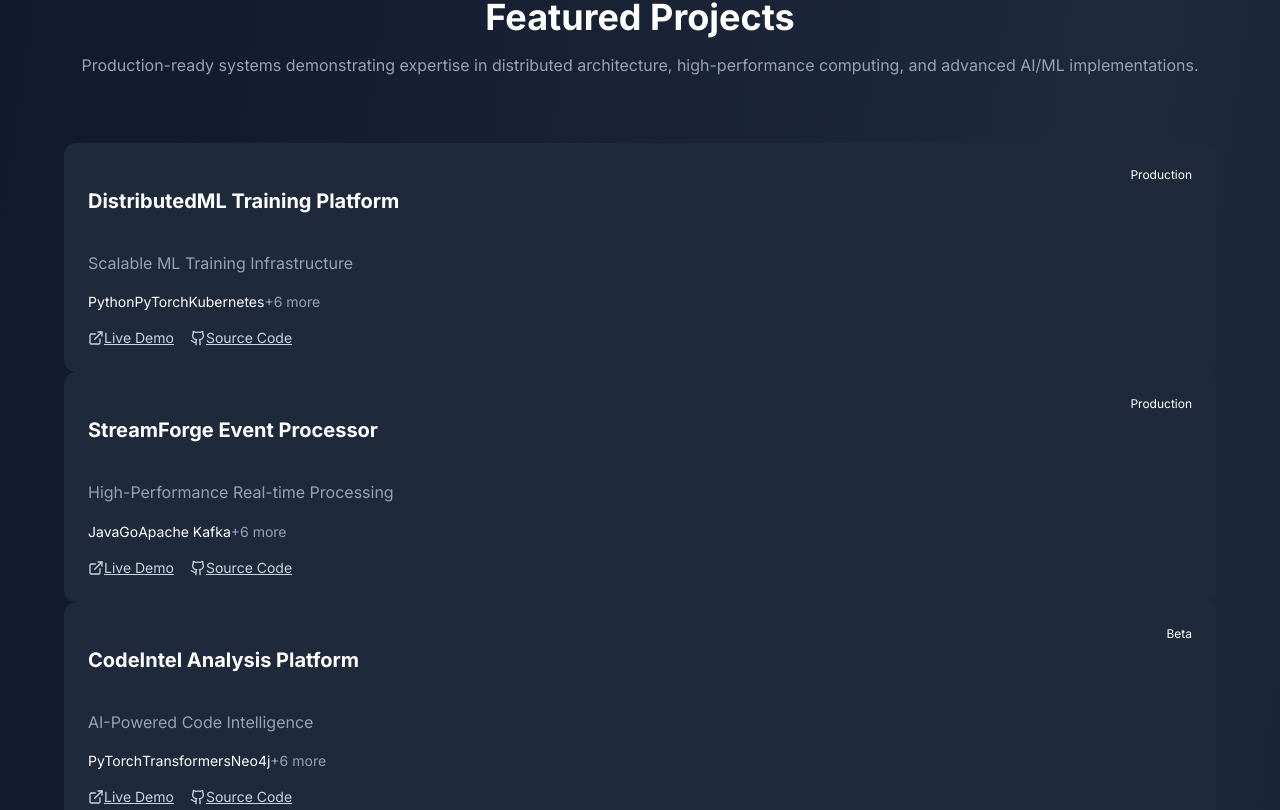
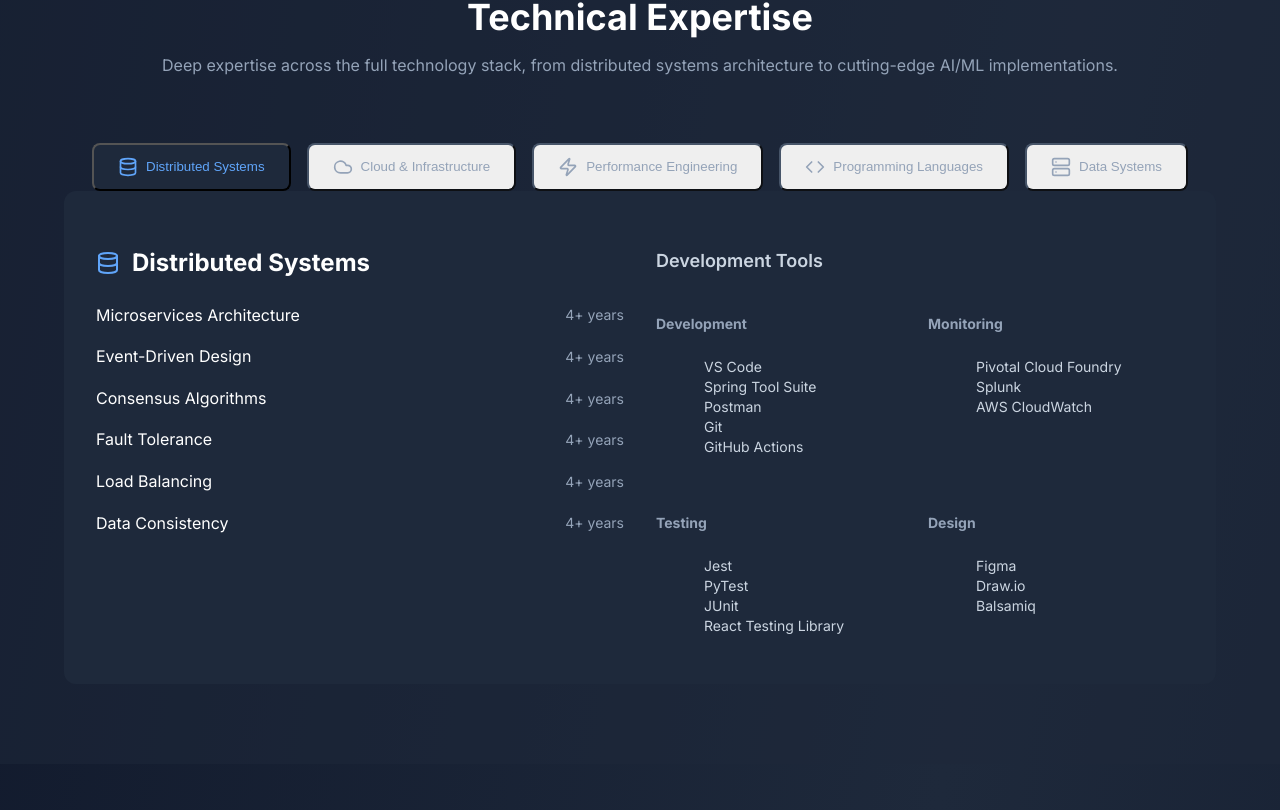
Before and after one commit to anushac96/portfolio, a React (Vite) app: page / in a window 1280 px wide. Shown: the part 1070-1880 px from the top of the page. Built offline with nearby package versions, Linux system fonts and the light colour scheme.

Commit message:
commented Projects

```diff
--- a/src/App.jsx
+++ b/src/App.jsx
@@ -12,7 +12,7 @@ function App() {
     <div className="min-h-screen bg-gradient-to-br from-slate-900 via-slate-800 to-slate-900 text-white">
       <Header />
       <Hero />
-      <Projects />
+      {/* <Projects />  TODO: Uncomment when ready */}
       <Skills />
       <Experience />
       <Contact />
--- a/src/components/Projects.jsx
+++ b/src/components/Projects.jsx
@@ -62,16 +62,6 @@ const Projects = () => {
                     <Github className="w-4 h-4 mr-1" /> Source Code
                   </a>
                 </div>
-
-                {/* Click indicator */}
-                {/* <div className="flex items-center justify-center mt-4 pt-4 border-t border-slate-700">
-                  <span className="text-slate-500 text-sm flex items-center">
-                    {activeProject === index ? 'Click to hide details' : 'Click to view details'}
-                    <ChevronRight className={`w-4 h-4 ml-1 transition-transform ${
-                      activeProject === index ? 'rotate-90' : ''
-                    }`} />
-                  </span>
-                </div> */}
               </div>
 
               {/* Project Details - Show only when active */}
@@ -145,8 +135,9 @@ const Projects = () => {
           ))}
         </div>
 
+        {/* TODO: not yet worked */}
         {/* Side Projects */}
-        <div className="mt-16">
+        {/* <div className="mt-16">
           <h3 className="text-2xl font-bold mb-8 text-center text-white">Side Projects & Experiments</h3>
           <div className="grid grid-cols-1 md:grid-cols-3 gap-6">
             {sideProjects.map((project, index) => (
@@ -166,7 +157,7 @@ const Projects = () => {
               </div>
             ))}
           </div>
-        </div>
+        </div> */}
       </div>
     </section>
   );
--- a/src/components/Skills.jsx
+++ b/src/components/Skills.jsx
@@ -62,7 +62,8 @@ const Skills = () => {
                       <span className="text-white font-medium">{skill.name}</span>
                       <div className="flex items-center space-x-2">
                         <span className="text-slate-400 text-sm">{skill.experience}</span>
-                        <span className="text-slate-300 text-sm">{skill.level}%</span>
+                        {/* TODO: uncomment skill level */}
+                        {/* <span className="text-slate-300 text-sm">{skill.level}%</span> */}
                       </div>
                     </div>
                     <div className="w-full bg-slate-700 rounded-full h-2">
@@ -84,16 +85,18 @@ const Skills = () => {
             </div>
 
             <div>
-              <h4 className="text-lg font-semibold mb-4 text-slate-300">Applied In Projects</h4>
+              {/* TODO: Uncomment when I get to know in which project the these technologies are used */}
+              {/* <h4 className="text-lg font-semibold mb-4 text-slate-300">Applied In Projects</h4>
               <div className="flex flex-wrap gap-2 mb-6">
                 {skillCategories[activeCategory].projects.map((project, index) => (
                   <span key={index} className="bg-slate-700 px-3 py-1 rounded-lg text-sm">
                     {project}
                   </span>
                 ))}
-              </div>
+              </div> */}
 
-              {skillCategories[activeCategory].certifications.length > 0 && (
+              {/* TODO: Uncomment when I get to know in which certificate the these technologies are used */}
+              {/* {skillCategories[activeCategory].certifications.length > 0 && (
                 <>
                   <h4 className="text-lg font-semibold mb-4 text-slate-300">Certifications</h4>
                   <div className="space-y-2 mb-6">
@@ -105,7 +108,7 @@ const Skills = () => {
                     ))}
                   </div>
                 </>
-              )}
+              )} */}
 
               {/* Tools Section */}
               <h4 className="text-lg font-semibold mb-4 text-slate-300">Development Tools</h4>
--- a/src/data/skills.js
+++ b/src/data/skills.js
@@ -10,11 +10,11 @@ export const skillCategories = [
     icon: Database,
     color: "blue",
     skills: [
-      { name: "Microservices Architecture", level: 95, experience: "5+ years" },
+      { name: "Microservices Architecture", level: 95, experience: "4+ years" },
       { name: "Event-Driven Design", level: 90, experience: "4+ years" },
-      { name: "Consensus Algorithms", level: 85, experience: "3+ years" },
+      { name: "Consensus Algorithms", level: 85, experience: "4+ years" },
       { name: "Fault Tolerance", level: 88, experience: "4+ years" },
-      { name: "Load Balancing", level: 92, experience: "5+ years" },
+      { name: "Load Balancing", level: 92, experience: "4+ years" },
       { name: "Data Consistency", level: 87, experience: "4+ years" }
     ],
     projects: ["DistributedML", "StreamForge"],
@@ -26,32 +26,34 @@ export const skillCategories = [
     icon: Cloud,
     color: "purple",
     skills: [
-      { name: "AWS (Advanced)", level: 95, experience: "6+ years" },
-      { name: "Kubernetes", level: 88, experience: "4+ years" },
-      { name: "Terraform", level: 85, experience: "3+ years" },
-      { name: "Docker", level: 92, experience: "5+ years" },
-      { name: "Serverless", level: 90, experience: "4+ years" },
-      { name: "CI/CD Pipelines", level: 88, experience: "5+ years" }
+      { name: "AWS (Advanced)", level: 95, experience: "2+ years" },
+      { name: "Terraform", level: 85, experience: "1+ years" },
+      // TODO: add back once I get more proficient
+      // { name: "Docker", level: 92, experience: "5+ years" },
+      // { name: "Kubernetes", level: 88, experience: "1+ years" },
+      // { name: "Serverless", level: 90, experience: "4+ years" },
+      // { name: "CI/CD Pipelines", level: 88, experience: "5+ years" }
     ],
     projects: ["All major projects"],
     certifications: ["AWS Solutions Architect", "CKA"]
   },
-  {
-    id: "ai-ml",
-    title: "AI/ML Engineering",
-    icon: Brain,
-    color: "pink",
-    skills: [
-      { name: "Deep Learning", level: 88, experience: "3+ years" },
-      { name: "MLOps", level: 85, experience: "3+ years" },
-      { name: "Model Fine-tuning", level: 82, experience: "2+ years" },
-      { name: "Vector Databases", level: 80, experience: "2+ years" },
-      { name: "LLM Integration", level: 78, experience: "2+ years" },
-      { name: "Custom Training", level: 85, experience: "3+ years" }
-    ],
-    projects: ["DistributedML", "CodeIntel"],
-    certifications: ["AWS Machine Learning Specialty"]
-  },
+  // TODO: add back once I get more proficient
+  // {
+  //   id: "ai-ml",
+  //   title: "AI/ML Engineering",
+  //   icon: Brain,
+  //   color: "pink",
+  //   skills: [
+  //     { name: "Deep Learning", level: 88, experience: "3+ years" },
+  //     { name: "MLOps", level: 85, experience: "3+ years" },
+  //     { name: "Model Fine-tuning", level: 82, experience: "2+ years" },
+  //     { name: "Vector Databases", level: 80, experience: "2+ years" },
+  //     { name: "LLM Integration", level: 78, experience: "2+ years" },
+  //     { name: "Custom Training", level: 85, experience: "3+ years" }
+  //   ],
+  //   projects: ["DistributedML", "CodeIntel"],
+  //   certifications: ["AWS Machine Learning Specialty"]
+  // },
   {
     id: "performance",
     title: "Performance Engineering",
@@ -59,11 +61,12 @@ export const skillCategories = [
     color: "yellow",
     skills: [
       { name: "High-Frequency Systems", level: 90, experience: "4+ years" },
-      { name: "Memory Optimization", level: 88, experience: "5+ years" },
-      { name: "Concurrency", level: 92, experience: "5+ years" },
-      { name: "Profiling & Debugging", level: 90, experience: "6+ years" },
-      { name: "Cache Optimization", level: 85, experience: "4+ years" },
-      { name: "Network Optimization", level: 83, experience: "3+ years" }
+      { name: "Memory Optimization", level: 88, experience: "4+ years" },
+      { name: "Concurrency", level: 92, experience: "4+ years" },
+      { name: "Profiling & Debugging", level: 90, experience: "4+ years" },
+      // TODO: add back once I get more proficient
+      // { name: "Cache Optimization", level: 85, experience: "4+ years" },
+      // { name: "Network Optimization", level: 83, experience: "3+ years" }
     ],
     projects: ["StreamForge", "DistributedML"],
     certifications: []
@@ -74,12 +77,13 @@ export const skillCategories = [
     icon: Code,
     color: "green",
     skills: [
-      { name: "Python", level: 95, experience: "6+ years" },
-      { name: "Java", level: 92, experience: "6+ years" },
-      { name: "Go", level: 85, experience: "3+ years" },
-      { name: "TypeScript", level: 88, experience: "4+ years" },
-      { name: "C++", level: 75, experience: "2+ years" },
-      { name: "Rust", level: 70, experience: "1+ years" }
+      { name: "Python", level: 90, experience: "3+ years" },
+      { name: "Java", level: 92, experience: "5+ years" },
+      { name: "React", level: 90, experience: "3+ years" },
+      // { name: "Go", level: 85, experience: "3+ years" },
+      // { name: "TypeScript", level: 88, experience: "4+ years" },
+      // { name: "C++", level: 75, experience: "2+ years" },
+      // { name: "Rust", level: 70, experience: "1+ years" }
     ],
     projects: ["All projects"],
     certifications: ["Oracle Java Certification"]
@@ -91,11 +95,21 @@ export const skillCategories = [
     color: "lightBlue",
     skills: [
       { name: "PostgreSQL", level: 90, experience: "5+ years" },
-      { name: "Redis", level: 88, experience: "4+ years" },
-      { name: "DynamoDB", level: 85, experience: "4+ years" },
-      { name: "Apache Kafka", level: 87, experience: "3+ years" },
-      { name: "Neo4j", level: 80, experience: "2+ years" },
-      { name: "ClickHouse", level: 75, experience: "2+ years" }
+      { name: "MySQL", level: 88, experience: "5+ years" },
+      { name: "DynamoDB", level: 85, experience: "2+ years" },
+      { name: "AWS S3", level: 92, experience: "2+ years" },
+      { name: "AWS RDS", level: 90, experience: "2+ years" },
+
+      // TODO: add back once I get more proficient
+      // { name: "Apache Kafka", level: 87, experience: "3+ years" },
+      // { name: "Neo4j", level: 80, experience: "2+ years" },
+      // { name: "ClickHouse", level: 75, experience: "2+ years" }
+      // { name: "MongoDB", level: 85, experience: "4+ years" },
+      // { name: "Elasticsearch", level: 80, experience: "3+ years" },
+      // { name: "Redis", level: 88, experience: "4+ years" },
+      // { name: "RabbitMQ", level: 78, experience: "2+ years" },
+      // { name: "AWS Redshift", level: 80, experience: "2+ years" },
+
     ],
     projects: ["All major projects"],
     certifications: []
@@ -105,18 +119,21 @@ export const skillCategories = [
 export const tools = [
   {
     category: "Development",
-    items: ["VS Code", "IntelliJ IDEA", "Postman", "Git", "GitHub Actions"]
+    items: ["VS Code", "Spring Tool Suite", "Postman", "Git", "GitHub Actions"]
   },
   {
     category: "Monitoring",
-    items: ["Prometheus", "Grafana", "Datadog", "AWS CloudWatch", "Jaeger"]
+    items: ["Pivotal Cloud Foundry", "Splunk", "AWS CloudWatch", ]
+    // "Prometheus", "Grafana", "Datadog", "Jaeger"
   },
   {
     category: "Testing",
-    items: ["Jest", "PyTest", "JUnit", "K6", "JMeter", "Cypress"]
+    items: ["Jest", "PyTest", "JUnit", "React Testing Library"]
+    // "K6", "JMeter", "Cypress"
   },
   {
     category: "Design",
-    items: ["Figma", "Lucidchart", "Draw.io", "Miro", "Notion"]
+    items: ["Figma", "Draw.io", "Balsamiq"]
+    // "Lucidchart", , "Miro", "Notion"
   }
 ];
```
Also changed, not shown: src/components/Hero.jsx (+8 -7 lines).
